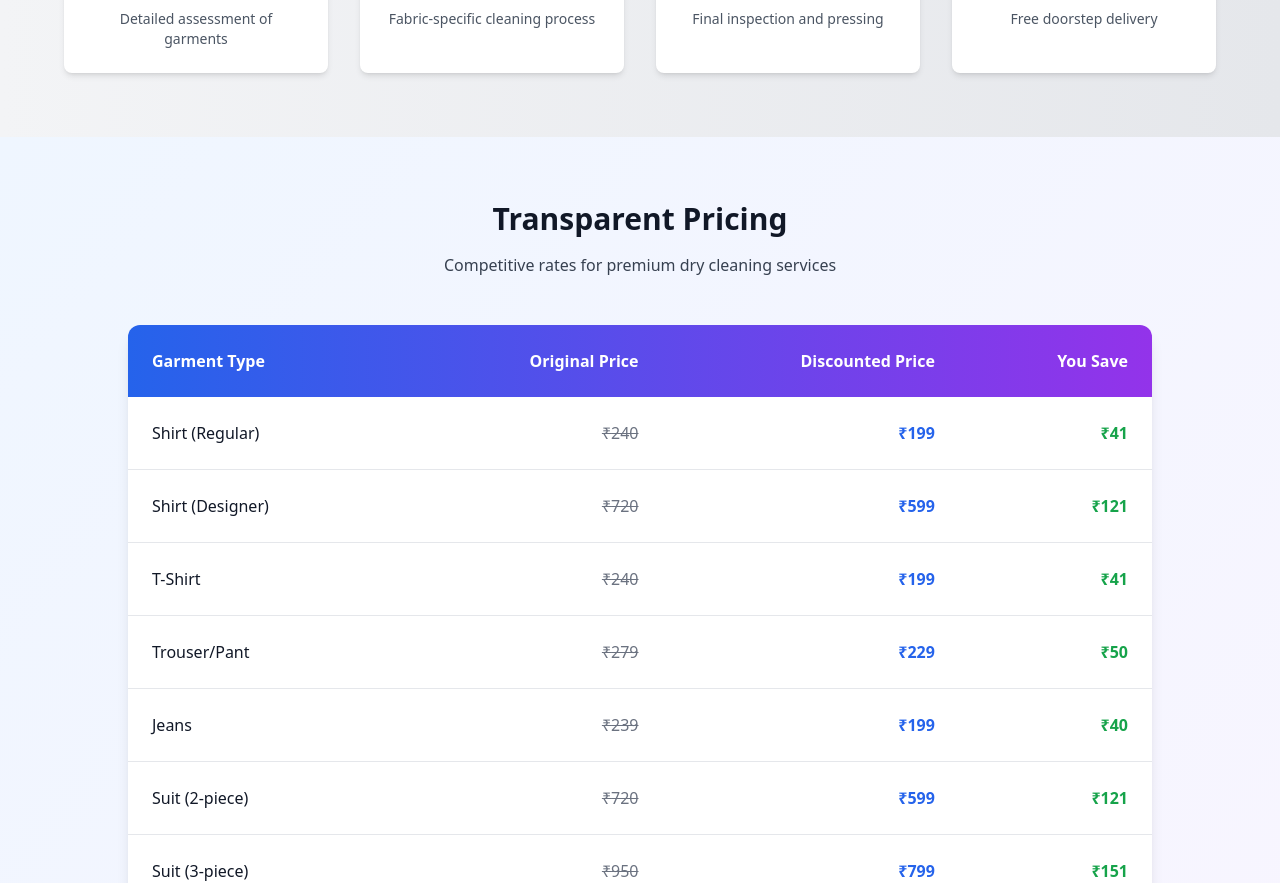
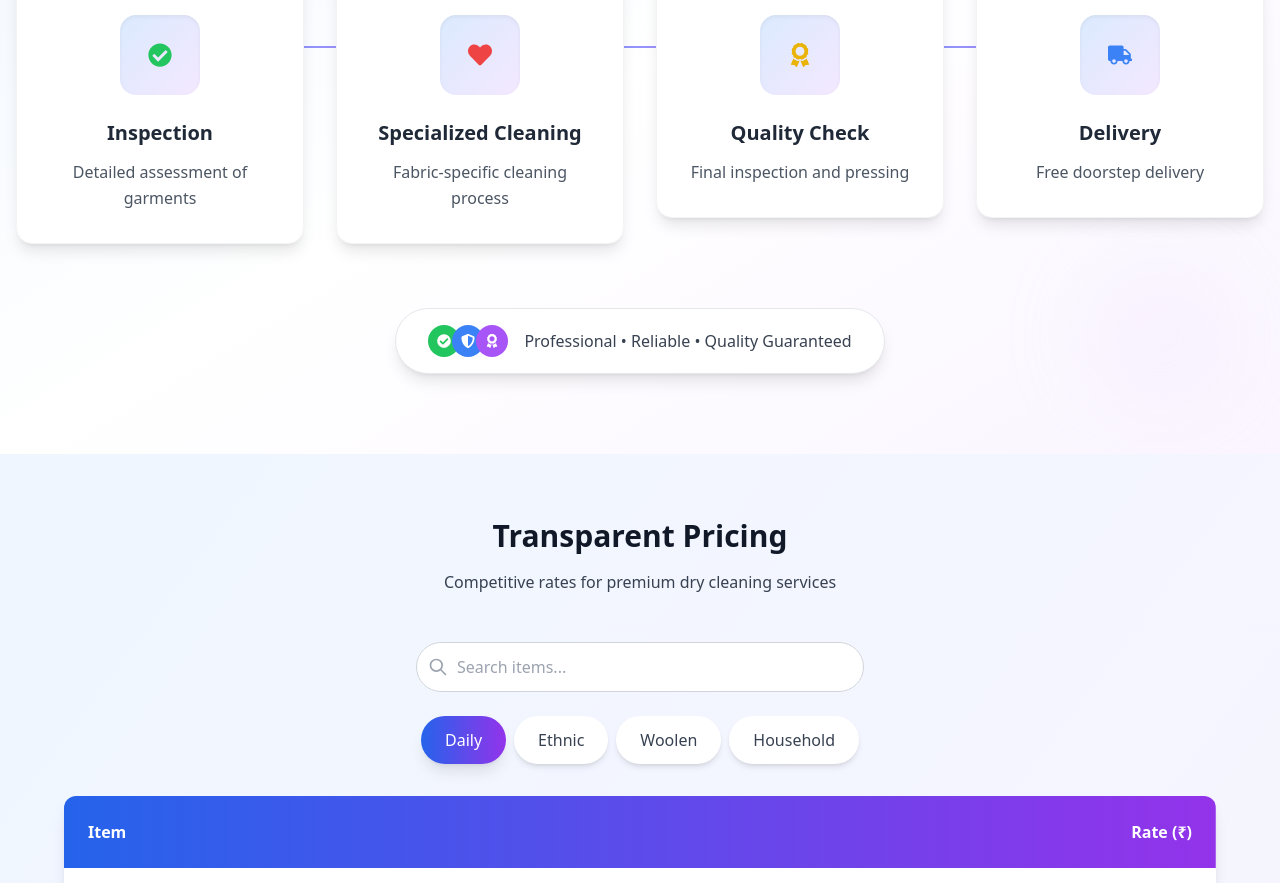
Before and after one commit to prabhakar442/wearwiselysitereact77.0, a React (Vite) app: page /dryclean in a window 1280 px wide. Shown: the part 1914-2797 px from the top of the page. Built offline with nearby package versions, Linux system fonts and the light colour scheme.

Commit message:
update dryclean page

```diff
--- a/src/components/DryCleanPage.tsx
+++ b/src/components/DryCleanPage.tsx
@@ -9,6 +9,8 @@ const DryCleanPage = () => {
   const [isVisible, setIsVisible] = useState({});
   const [currentImageIndex, setCurrentImageIndex] = useState(0);
   const [activeFaq, setActiveFaq] = useState(null);
+  const [activeCategory, setActiveCategory] = useState('Daily');
+  const [searchTerm, setSearchTerm] = useState('');
   const carouselRef = useRef(null);
 
   const openCallbackForm = () => {
@@ -33,6 +35,108 @@ const DryCleanPage = () => {
       description: 'Gentle on fabrics, safe for you'
     }
   ];
+
+  const pricingData = {
+    Daily: [
+      { item: "Shirt Starch", rate: 50 },
+      { item: "Shirt", rate: 90 },
+      { item: "Shirt Designer", rate: 120 },
+      { item: "T Shirt", rate: 80 },
+      { item: "Ladies Top", rate: 80 },
+      { item: "Trouser/Pant Starch", rate: 100 },
+      { item: "Trouser / Pant", rate: 90 },
+      { item: "Jeans", rate: 100 },
+      { item: "Skirt Half", rate: 100 },
+      { item: "Skirt Long", rate: 150 },
+      { item: "Jump Suit Heavy", rate: 300 },
+      { item: "Jump Suit Plain", rate: 200 },
+      { item: "Gown Plain", rate: 250 },
+      { item: "Gown M", rate: 350 },
+      { item: "Gown H", rate: 700 }
+    ],
+    Ethnic: [
+      { item: "Payjama / Salwar/ Legging Starch", rate: 60 },
+      { item: "Payjama / Salwar/ Legging", rate: 100 },
+      { item: "Plazo Plain", rate: 110 },
+      { item: "Plazo H", rate: 200 },
+      { item: "Kurta / Kameez Starch", rate: 60 },
+      { item: "Kurta / Kameez", rate: 90 },
+      { item: "Kurta / Kameez - Work", rate: 120 },
+      { item: "Gents Kurta", rate: 90 },
+      { item: "Gents Kurta Work", rate: 120 },
+      { item: "Kurta / Kameez - Light Work Starch", rate: 60 },
+      { item: "Kurta / Kameez - Light Work", rate: 120 },
+      { item: "Sharara - R", rate: 200 },
+      { item: "Sharara - M", rate: 300 },
+      { item: "Sharara - H", rate: 400 },
+      { item: "Dupatta", rate: 60 },
+      { item: "Blouse", rate: 60 },
+      { item: "Blouse - H", rate: 80 },
+      { item: "Saree - R", rate: 160 },
+      { item: "Saree - M", rate: 180 },
+      { item: "Saree - H", rate: 250 },
+      { item: "Saree - R Starch", rate: 80 },
+      { item: "Saree - H Starch", rate: 100 },
+      { item: "Gents Sherwani - R", rate: 250 },
+      { item: "Gents Sherwani - H", rate: 300 },
+      { item: "Gents Indo Western - R", rate: 300 },
+      { item: "Gents Indo Western - H", rate: 400 },
+      { item: "Lehnga / Ghagra - R", rate: 300 },
+      { item: "Lehnga / Ghagra - H", rate: 1000 },
+      { item: "Lehnga / Bridal - H", rate: 1200 },
+      { item: "Bridal Gown", rate: 400 },
+      { item: "Choli - R", rate: 80 },
+      { item: "Chaniya - R", rate: 150 },
+      { item: "Anarkali Suit - R", rate: 250 },
+      { item: "Anarkali Suit - M", rate: 300 },
+      { item: "Shrug Long", rate: 120 },
+      { item: "Zooba", rate: 150 },
+      { item: "Kids Kurta", rate: 60 },
+      { item: "Kids Sherwani - R", rate: 120 },
+      { item: "Kids Coat Pant", rate: 250 }
+    ],
+    Woolen: [
+      { item: "Sweat shirt", rate: 190 },
+      { item: "Sweat Pants", rate: 172 },
+      { item: "Sweater Half", rate: 130 },
+      { item: "Sweater Full", rate: 180 },
+      { item: "Waist Coat", rate: 180 },
+      { item: "Coat", rate: 220 },
+      { item: "Coat Designer", rate: 260 },
+      { item: "Over Coat", rate: 300 },
+      { item: "Half Koti - R", rate: 180 },
+      { item: "Jacket Half", rate: 180 },
+      { item: "Jacket Full", rate: 250 },
+      { item: "Jacket Fur", rate: 260 },
+      { item: "Shawl", rate: 200 },
+      { item: "Blanket AC / Small", rate: 200 },
+      { item: "Blanket AC / Large", rate: 250 },
+      { item: "Comforter - D", rate: 250 },
+      { item: "Comforter - S", rate: 180 },
+      { item: "Blanket - S", rate: 250 },
+      { item: "Blanket - D", rate: 350 },
+      { item: "Quilt / Rajai - S", rate: 250 },
+      { item: "Quilt / Rajai - D", rate: 350 },
+      { item: "Blanket Kids", rate: 150 }
+    ],
+    Household: [
+      { item: "Bedsheet - S", rate: 120 },
+      { item: "Bedsheet - D", rate: 180 },
+      { item: "Bed Cover - S", rate: 150 },
+      { item: "Bed Cover _ D", rate: 250 },
+      { item: "Pillow Cover", rate: 60 },
+      { item: "Cushion Cover", rate: 70 },
+      { item: "Window Curtain", rate: 100 },
+      { item: "Door Curtain", rate: 150 },
+      { item: "Net Curtain", rate: 180 },
+      { item: "Teddy - M", rate: 300 },
+      { item: "Teddy - Large", rate: 500 }
+    ]
+  };
+
+  const filteredItems = pricingData[activeCategory].filter(item =>
+    item.item.toLowerCase().includes(searchTerm.toLowerCase())
+  );
 
   // Auto-rotate carousel with pause on hover
   useEffect(() => {
@@ -81,24 +185,6 @@ const DryCleanPage = () => {
       observer.disconnect();
     };
   }, []);
-
-  const pricingData = [
-    { category: "Shirt (Regular)", original: 240, discounted: 199 },
-    { category: "Shirt (Designer)", original: 720, discounted: 599 },
-    { category: "T-Shirt", original: 240, discounted: 199 },
-    { category: "Trouser/Pant", original: 279, discounted: 229 },
-    { category: "Jeans", original: 239, discounted: 199 },
-    { category: "Suit (2-piece)", original: 720, discounted: 599 },
-    { category: "Suit (3-piece)", original: 950, discounted: 799 },
-    { category: "Kurta/Kameez", original: 544, discounted: 449 },
-    { category: "Saree (Regular)", original: 299, discounted: 249 },
-    { category: "Saree (Heavy)", original: 565, discounted: 499 },
-    { category: "Lehnga/Ghagra", original: 589, discounted: 499 },
-    { category: "Blouse", original: 299, discounted: 249 },
-    { category: "Dress (Regular)", original: 299, discounted: 249 },
-    { category: "Dress (Designer)", original: 419, discounted: 349 },
-    { category: "Jacket", original: 349, discounted: 299 },
-  ];
 
   const services = [
     { icon: <FaCheckCircle className="text-blue-500 text-3xl" />, title: "Expert Cleaning", description: "Specialized care for delicate fabrics", delay: "delay-100" },
@@ -260,38 +346,133 @@ const DryCleanPage = () => {
       </section>
 
       {/* Process Steps */}
-      <section className="bg-gradient-to-r from-gray-100 to-gray-200 dark:from-gray-800 dark:to-gray-900 py-16 px-4">
-        <div className="max-w-6xl mx-auto">
-          <div className="text-center mb-12">
-            <h2 className="text-3xl font-bold mb-4">Our Dry Cleaning Process</h2>
-            <p className="text-gray-700 dark:text-gray-300">From pickup to delivery, we ensure quality at every step</p>
+      <section className="bg-gradient-to-br from-blue-50 via-white to-purple-50 dark:from-gray-800 dark:via-gray-900 dark:to-blue-900 py-20 px-4 relative overflow-hidden">
+        {/* Background decorative elements */}
+        <div className="absolute top-10 left-10 w-32 h-32 bg-blue-200/30 rounded-full blur-2xl animate-pulse"></div>
+        <div className="absolute bottom-10 right-10 w-40 h-40 bg-purple-200/30 rounded-full blur-2xl animate-pulse delay-1000"></div>
+
+        <div className="max-w-7xl mx-auto relative">
+          <div className="text-center mb-16">
+            <div className="inline-flex items-center gap-3 mb-6">
+              <div className="w-12 h-12 bg-gradient-to-r from-blue-600 to-purple-600 rounded-full flex items-center justify-center">
+                <FaRecycle className="text-white text-2xl" />
+              </div>
+              <h2 className="text-4xl md:text-5xl font-bold bg-gradient-to-r from-blue-600 via-purple-600 to-blue-800 bg-clip-text text-transparent">
+                Our Dry Cleaning Process
+              </h2>
+            </div>
+            <p className="text-xl text-gray-600 dark:text-gray-300 max-w-2xl mx-auto leading-relaxed">
+              From pickup to delivery, we ensure quality at every step
+            </p>
+            <div className="w-24 h-1 bg-gradient-to-r from-blue-500 to-purple-500 mx-auto mt-6 rounded-full"></div>
           </div>
 
-          <div className="grid grid-cols-1 sm:grid-cols-2 lg:grid-cols-4 gap-8">
+          <div className="grid grid-cols-1 md:grid-cols-2 lg:grid-cols-4 gap-8 relative">
             {processSteps.map((step, index) => (
-              <div key={index} className="relative">
-                <div className="flex flex-col items-center text-center bg-white dark:bg-gray-700 p-6 rounded-lg shadow-md h-full">
-                  <div className="w-14 h-14 bg-white dark:bg-gray-600 rounded-full flex items-center justify-center shadow-md mb-4 transform hover:scale-110 transition-transform duration-300">
-                    {step.icon}
+              <div key={index} className="relative group">
+                {/* Connecting line for desktop */}
+                {index < processSteps.length - 1 && (
+                  <div className="hidden lg:block absolute top-20 left-full w-full h-0.5 bg-gradient-to-r from-blue-400 via-purple-400 to-blue-400 transform -translate-x-1/2 z-0">
+                    <div className="absolute inset-0 bg-gradient-to-r from-blue-400 to-purple-400 animate-pulse"></div>
                   </div>
-                  <h3 className="font-semibold mb-2 text-lg">{step.title}</h3>
-                  <p className="text-sm text-gray-600 dark:text-gray-300">{step.description}</p>
+                )}
+
+                {/* Step Card */}
+                <div className="relative bg-white dark:bg-gray-800 p-8 rounded-2xl shadow-lg hover:shadow-2xl transition-all duration-500 transform hover:-translate-y-2 group-hover:scale-105 z-10 border border-gray-100 dark:border-gray-700">
+                  {/* Step Number */}
+                  <div className="absolute -top-4 left-1/2 transform -translate-x-1/2">
+                    <div className="w-8 h-8 bg-gradient-to-r from-blue-600 to-purple-600 rounded-full flex items-center justify-center text-white font-bold text-sm shadow-lg">
+                      {index + 1}
+                    </div>
+                  </div>
+
+                  {/* Icon Container */}
+                  <div className="flex justify-center mb-6 mt-4">
+                    <div className="w-20 h-20 bg-gradient-to-br from-blue-100 to-purple-100 dark:from-blue-900/50 dark:to-purple-900/50 rounded-2xl flex items-center justify-center shadow-inner group-hover:shadow-lg transition-all duration-300 transform group-hover:rotate-6">
+                      <div className="text-3xl transform group-hover:scale-110 transition-transform duration-300">
+                        {step.icon}
+                      </div>
+                    </div>
+                  </div>
+
+                  {/* Content */}
+                  <div className="text-center">
+                    <h3 className="text-xl font-bold mb-3 text-gray-800 dark:text-white group-hover:text-blue-600 dark:group-hover:text-blue-400 transition-colors duration-300">
+                      {step.title}
+                    </h3>
+                    <p className="text-gray-600 dark:text-gray-300 leading-relaxed group-hover:text-gray-700 dark:group-hover:text-gray-200 transition-colors duration-300">
+                      {step.description}
+                    </p>
+                  </div>
+
+                  {/* Hover effect overlay */}
+                  <div className="absolute inset-0 bg-gradient-to-br from-blue-600/5 to-purple-600/5 rounded-2xl opacity-0 group-hover:opacity-100 transition-opacity duration-300"></div>
                 </div>
-                {index < processSteps.length - 1 && (
-                  <div className="hidden lg:block absolute top-1/2 left-full w-full h-1 bg-gradient-to-r from-blue-400 to-purple-400 transform -translate-x-1/2 -translate-y-1/2"></div>
-                )}
               </div>
             ))}
+          </div>
+
+          {/* Bottom CTA */}
+          <div className="text-center mt-16">
+            <div className="inline-flex items-center gap-4 bg-white dark:bg-gray-800 px-8 py-4 rounded-full shadow-lg border border-gray-200 dark:border-gray-700">
+              <div className="flex -space-x-2">
+                <div className="w-8 h-8 bg-green-500 rounded-full flex items-center justify-center">
+                  <FaCheckCircle className="text-white text-sm" />
+                </div>
+                <div className="w-8 h-8 bg-blue-500 rounded-full flex items-center justify-center">
+                  <FaShieldAlt className="text-white text-sm" />
+                </div>
+                <div className="w-8 h-8 bg-purple-500 rounded-full flex items-center justify-center">
+                  <FaAward className="text-white text-sm" />
+                </div>
+              </div>
+              <span className="text-gray-700 dark:text-gray-300 font-medium">
+                Professional • Reliable • Quality Guaranteed
+              </span>
+            </div>
           </div>
         </div>
       </section>
 
       {/* Price Table */}
       <section className="bg-gradient-to-br from-blue-50 to-purple-50 dark:from-gray-800 dark:to-gray-900 py-16 px-4">
-        <div className="max-w-5xl mx-auto">
+        <div className="max-w-6xl mx-auto">
           <div className="text-center mb-12">
             <h2 className="text-3xl font-bold mb-4">Transparent Pricing</h2>
             <p className="text-gray-700 dark:text-gray-300">Competitive rates for premium dry cleaning services</p>
+          </div>
+
+          {/* Search Bar */}
+          <div className="mb-6 max-w-md mx-auto">
+            <div className="relative">
+              <input
+                type="text"
+                placeholder="Search items..."
+                value={searchTerm}
+                onChange={(e) => setSearchTerm(e.target.value)}
+                className="w-full px-4 py-3 pl-10 rounded-full border border-gray-300 dark:border-gray-600 bg-white dark:bg-gray-700 text-gray-900 dark:text-white focus:ring-2 focus:ring-blue-500 focus:border-transparent outline-none transition-all duration-300"
+              />
+              <svg className="absolute left-3 top-1/2 transform -translate-y-1/2 w-5 h-5 text-gray-400" fill="none" stroke="currentColor" viewBox="0 0 24 24">
+                <path strokeLinecap="round" strokeLinejoin="round" strokeWidth="2" d="M21 21l-6-6m2-5a7 7 0 11-14 0 7 7 0 0114 0z" />
+              </svg>
+            </div>
+          </div>
+
+          {/* Category Tabs */}
+          <div className="flex flex-wrap justify-center gap-2 mb-8">
+            {Object.keys(pricingData).map((category) => (
+              <button
+                key={category}
+                onClick={() => setActiveCategory(category)}
+                className={`px-6 py-3 rounded-full font-medium transition-all duration-300 transform hover:scale-105 ${
+                  activeCategory === category
+                    ? 'bg-gradient-to-r from-blue-600 to-purple-600 text-white shadow-lg'
+                    : 'bg-white dark:bg-gray-700 text-gray-700 dark:text-gray-300 hover:bg-gray-100 dark:hover:bg-gray-600 shadow-md'
+                }`}
+              >
+                {category}
+              </button>
+            ))}
           </div>
 
           <div className="bg-white dark:bg-gray-700 rounded-xl shadow-lg overflow-hidden">
@@ -299,28 +480,29 @@ const DryCleanPage = () => {
               <table className="w-full">
                 <thead className="bg-gradient-to-r from-blue-600 to-purple-600 text-white">
                   <tr>
-                    <th className="p-4 sm:p-6 text-left">Garment Type</th>
-                    <th className="p-4 sm:p-6 text-right">Original Price</th>
-                    <th className="p-4 sm:p-6 text-right">Discounted Price</th>
-                    <th className="p-4 sm:p-6 text-right">You Save</th>
+                    <th className="p-4 sm:p-6 text-left">Item</th>
+                    <th className="p-4 sm:p-6 text-right">Rate (₹)</th>
                   </tr>
                 </thead>
                 <tbody className="divide-y divide-gray-200 dark:divide-gray-600">
-                  {pricingData.map((item, index) => (
+                  {filteredItems.map((item, index) => (
                     <tr
                       key={index}
                       className="hover:bg-gray-50 dark:hover:bg-gray-600 transition-colors duration-200"
                     >
-                      <td className="p-4 sm:p-6 font-medium">{item.category}</td>
-                      <td className="p-4 sm:p-6 text-right line-through text-gray-500">₹{item.original}</td>
-                      <td className="p-4 sm:p-6 text-right font-bold text-blue-600 dark:text-blue-400">₹{item.discounted}</td>
-                      <td className="p-4 sm:p-6 text-right text-green-600 dark:text-green-400 font-semibold">
-                        ₹{item.original - item.discounted}
-                      </td>
+                      <td className="p-4 sm:p-6 font-medium">{item.item}</td>
+                      <td className="p-4 sm:p-6 text-right font-bold text-blue-600 dark:text-blue-400">₹{item.rate}</td>
                     </tr>
                   ))}
                 </tbody>
               </table>
+            </div>
+
+            {/* Rate information note */}
+            <div className="bg-blue-50 dark:bg-blue-900/20 border-t border-blue-200 dark:border-blue-800 p-4">
+              <p className="text-sm text-blue-800 dark:text-blue-200 text-center">
+                💼 Professional dry cleaning rates - Quality service guaranteed
+              </p>
             </div>
           </div>
 
@@ -329,7 +511,7 @@ const DryCleanPage = () => {
               onClick={openCallbackForm}
               className="bg-gradient-to-r from-green-600 to-green-700 hover:from-green-700 hover:to-green-800 text-white px-8 py-3 sm:px-10 sm:py-4 rounded-full font-medium transition-all duration-300 inline-flex items-center transform hover:scale-105 shadow-lg hover:shadow-xl"
             >
-              <FaStar className="mr-2" /> Get Special Discount
+              <FaStar className="mr-2" /> Get Quote Now
             </button>
           </div>
         </div>
```
